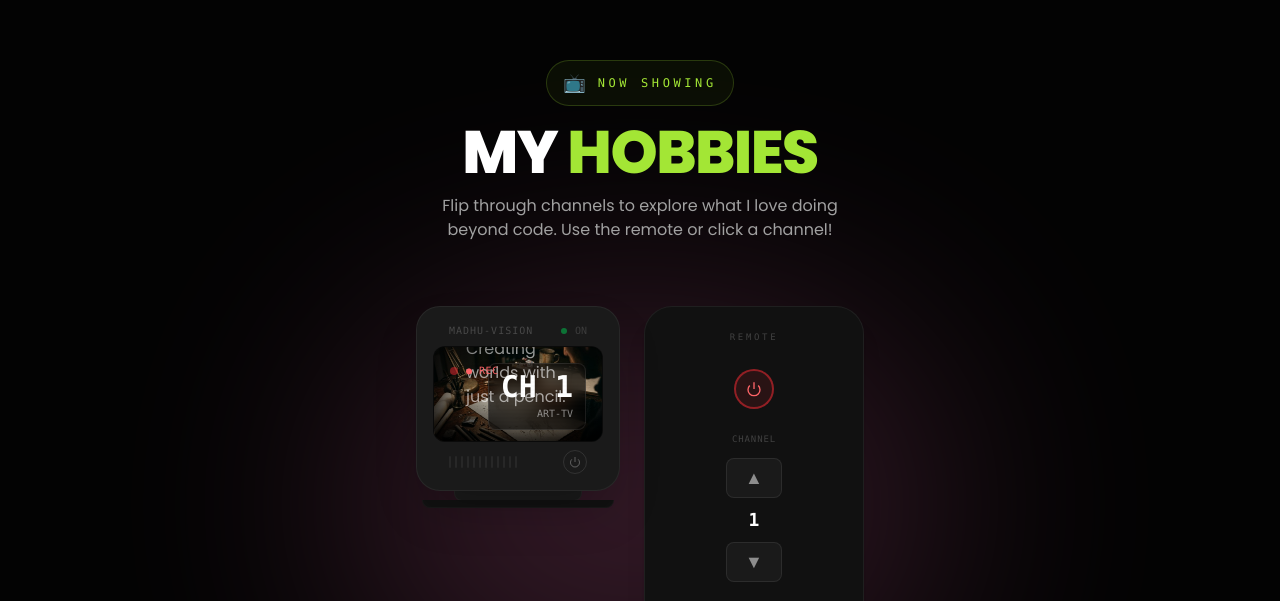
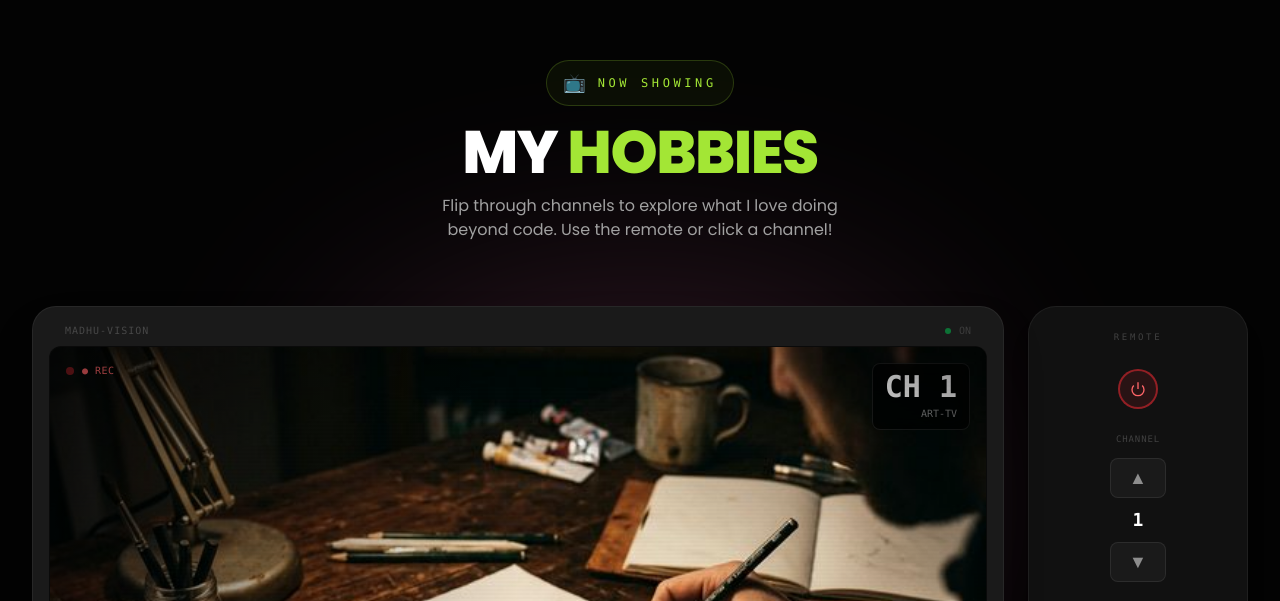
Before and after one commit to madhumithadasarathy/madhumitha_portfolio, a React (Vite) app: page / in a window 1280 px wide. Shown: the part 5699-6300 px from the top of the page. Built offline with nearby package versions, Linux system fonts and the light colour scheme.

Commit message:
fix: restore full TV size in hobbies section

```diff
--- a/src/components/Hobbies.jsx
+++ b/src/components/Hobbies.jsx
@@ -126,7 +126,7 @@ export default function Hobbies() {
     const channel = channels[currentChannel];
 
     return (
-        <section id="hobbies" className="relative py-20 md:py-32 bg-[#030303] overflow-hidden min-h-screen flex flex-col justify-center">
+        <section id="hobbies" className="relative py-20 md:py-32 bg-[#030303] overflow-hidden min-h-screen">
             {/* Ambient glow behind TV */}
             <div className="absolute inset-0 flex items-center justify-center pointer-events-none">
                 <div
```
